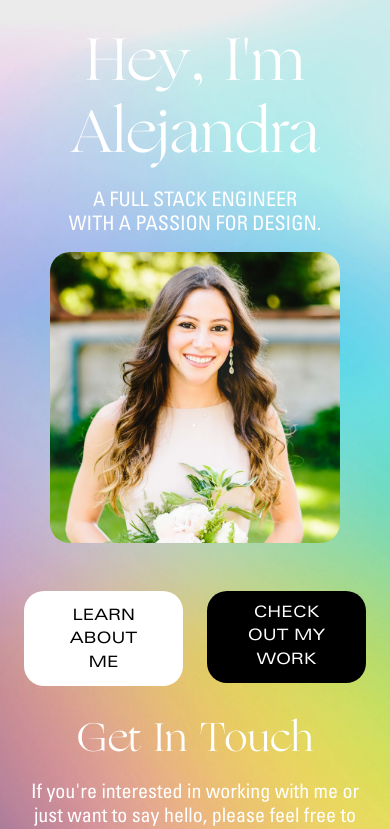
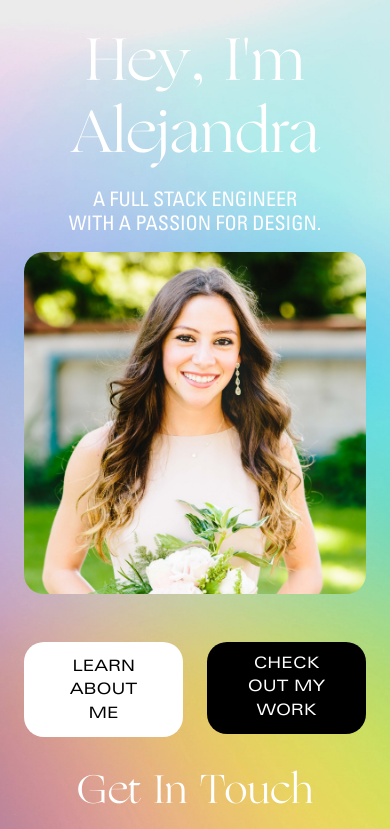
Before and after one commit to lexisandoval/portfolio, a React (Create React App) app: page / in a window 390 px wide. Shown: the top 829 px of the page. Built offline with nearby package versions, Linux system fonts and the light colour scheme.

Commit message:
Small styling update

```diff
--- a/src/App.css
+++ b/src/App.css
@@ -251,14 +251,14 @@
 
 @media screen and (max-width: 800px) {
   .lexi {
-    width: 85%;
+    width: 100%;
     margin-left: auto;
     margin-right: auto;
     text-align: center;
   }
 
   .projects, .img__wrap, .img__description_layer {
-    width: 95%;
+    width: 100%;
     margin-left: auto;
     margin-right: auto;
     text-align: center;
```
